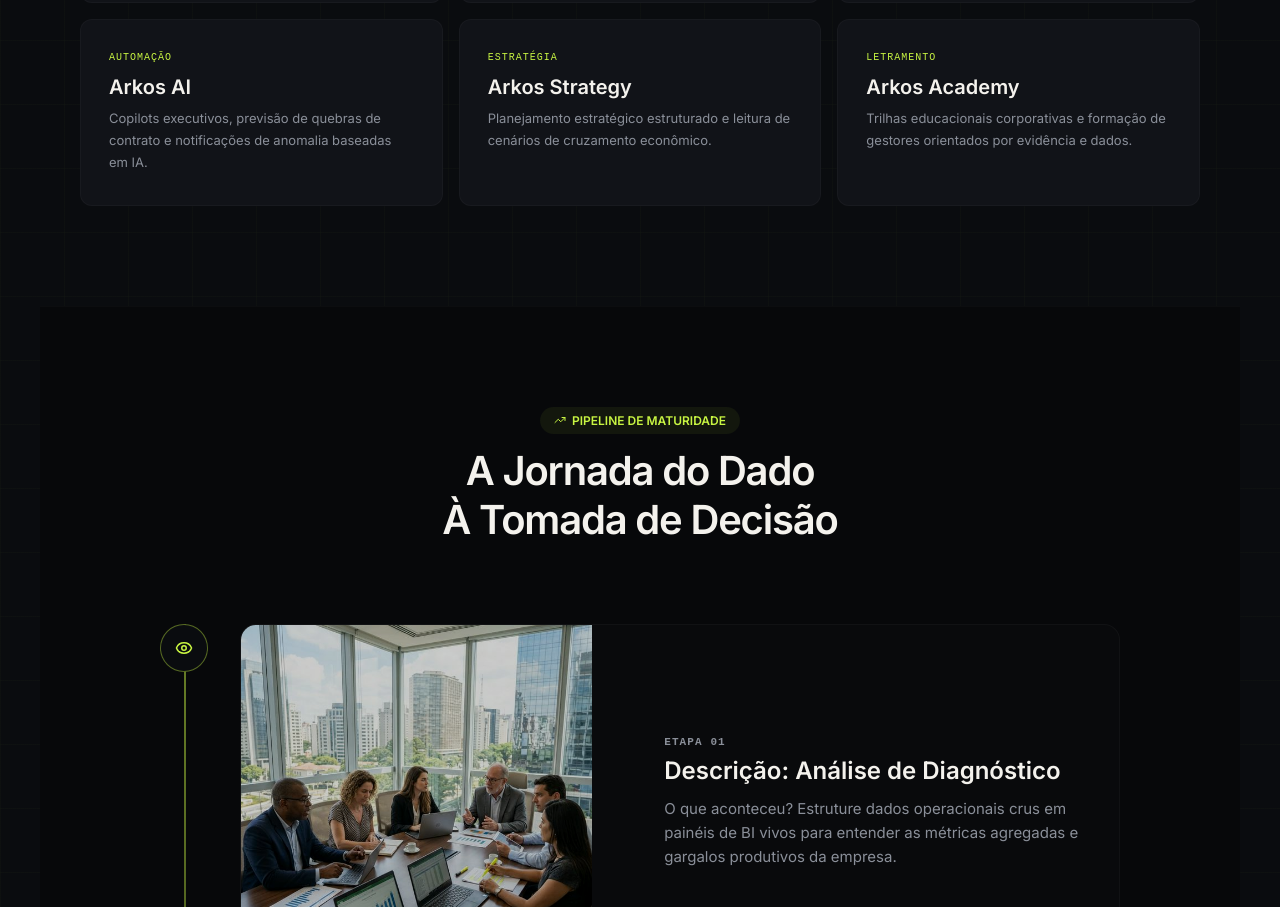
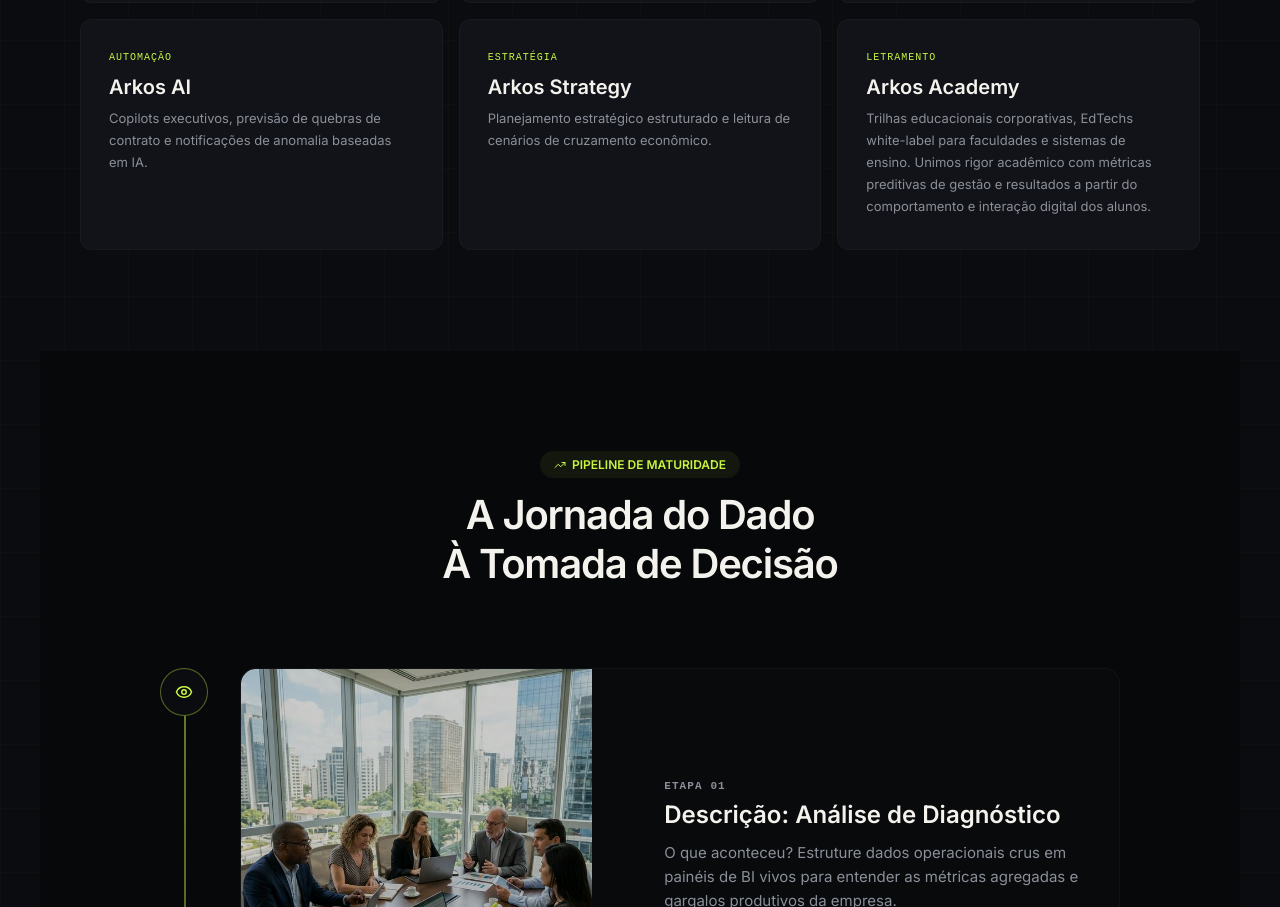
Before and after one commit to Renatoassis86/gestaocontratos, a Next.js app: page / in a window 1280 px wide. Shown: the part 3160-4067 px from the top of the page. Built offline with nearby package versions, Linux system fonts and the light colour scheme.

Commit message:
feat: Add detailed description to Arkos Academy module layout Node triggers

```diff
--- a/src/app/dashboard/page.tsx
+++ b/src/app/dashboard/page.tsx
@@ -58,7 +58,7 @@
       id: 'academy',
       title: 'Arkos Academy',
       status: 'Em Desenvolvimento',
-      desc: 'Capacitação corporativa e formação de gestores orientados por dados.',
+      desc: 'Capacitação corporativa e EdTech white-label para faculdades. Gestão preditiva baseada nos dados e métricas de interação dos alunos.',
       image: '/arkos_corporate_boardroom_1774143669395.png',
       color: '#FBBF24',
       link: '#'
--- a/src/app/page.tsx
+++ b/src/app/page.tsx
@@ -260,7 +260,7 @@
           <div className={styles.moduloCard}>
             <div className={styles.moduloSub}>LETRAMENTO</div>
             <h3 className={styles.moduloTitle}>Arkos Academy</h3>
-            <p className={styles.moduloDesc}>Trilhas educacionais corporativas e formação de gestores orientados por evidência e dados.</p>
+            <p className={styles.moduloDesc}>Trilhas educacionais corporativas, EdTechs white-label para faculdades e sistemas de ensino. Unimos rigor acadêmico com métricas preditivas de gestão e resultados a partir do comportamento e interação digital dos alunos.</p>
           </div>
         </div>
       </section>
```
